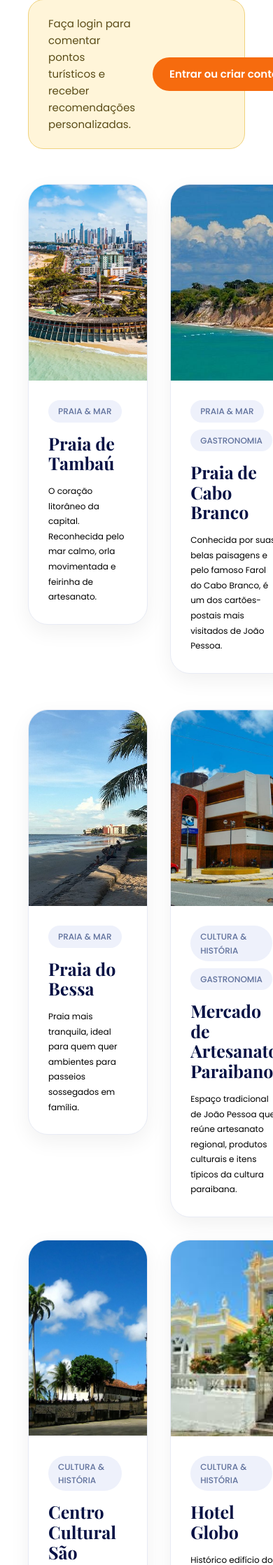
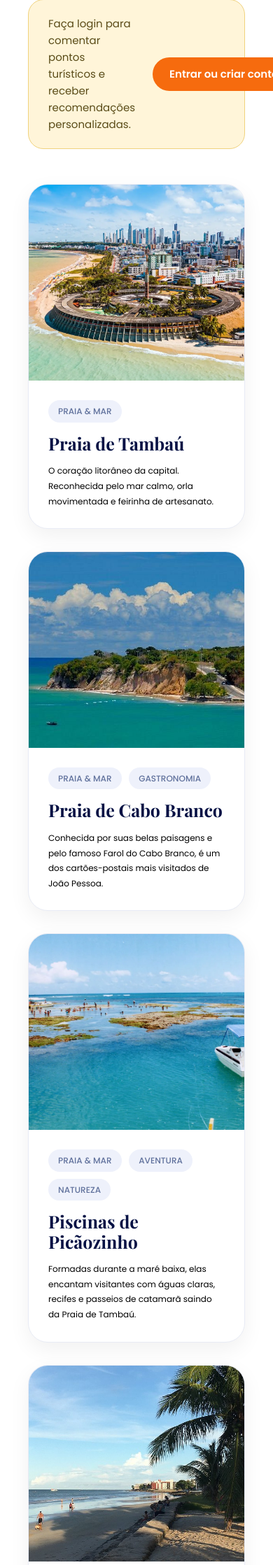
Before and after one commit to jmanoeldev/Vem-pra-Jampa, a Flask app: page /pontos in a window 390 px wide. Shown: the part 768-3005 px from the top of the page at 70% size. Run offline with Flask 3, Linux system fonts and the light colour scheme.

Commit message:
Corrige imagens e torna a página responsiva

```diff
--- a/static/css/pontos.css
+++ b/static/css/pontos.css
@@ -237,7 +237,7 @@ body {
 
 
 @media (max-width: 1100px)
- { .cards-grid { grid-template-columns: repeat(2, 1fr); } }
+ { .pagina-pontos .cards-grid { grid-template-columns: repeat(2, 1fr); } }
 
 @media (max-width: 700px)
- { .cards-grid { grid-template-columns: 1fr; } }
+ { .pagina-pontos .cards-grid { grid-template-columns: 1fr; } }
--- a/templates/pontos.html
+++ b/templates/pontos.html
@@ -210,7 +193,7 @@
                 <a href="#" class="card-link">
                     <article class="tourist-card">
                         <div class="card-image-area">
-                            <img src="{{ url_for('static', filename='images/hotel-globo.jpeg') }}"
+                            <img src="{{ url_for('static', filename='images/hotel-globo.jpg') }}"
                                 alt="Hotel Globo"
                                 class="card-image">
                         </div>
```
Also changed, not shown: other parts of templates/pontos.html (+17 -17 lines), static/images/estacao-cabo-branco.jpeg (deleted), static/images/estacao-cabo-branco.jpg (added), static/images/hotel-globo.jpeg (deleted), static/images/hotel-globo.jpg (added), static/images/teatro-santa-roza-externo.jpeg.
